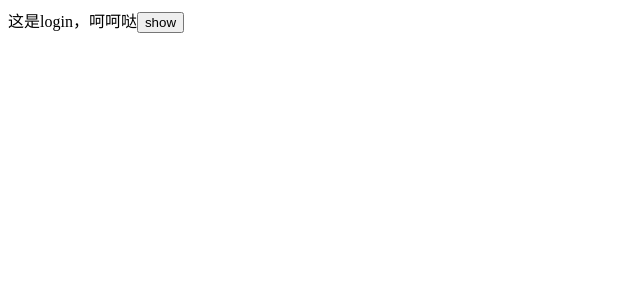
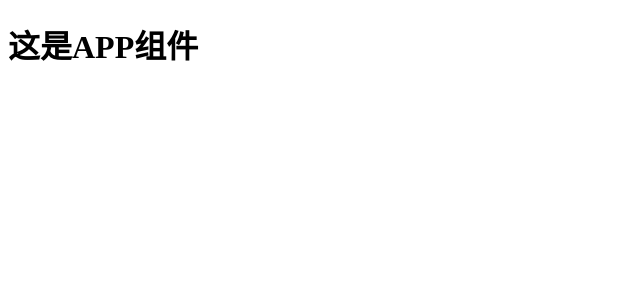
Before and after one commit to QSpinach/webpack-study, a Vue app: page / in a window 1280 px wide. Shown: the top 300 px of the page, without its empty margins (0-640 px from the left). Built offline with nearby package versions, Linux system fonts and the light colour scheme.

Commit message:
webpack-vue-router

```diff
--- a/package.json
+++ b/package.json
@@ -37,6 +37,7 @@
   "dependencies": {
     "bootstrap": "3",
     "jquery": "^3.3.1",
-    "vue": "^2.5.17"
+    "vue": "^2.5.17",
+    "vue-router": "^3.0.1"
   }
 }
--- /dev/null
+++ b/src/App.vue
@@ -0,0 +1,17 @@
+<template>
+  <div>
+    <h1>
+      这是APP组件
+    </h1>
+  </div>
+</template>
+
+<script>
+export default {
+
+}
+</script>
+
+<style>
+
+</style>
--- a/src/login.vue
+++ /dev/null
@@ -1,26 +0,0 @@
-<template>
-<div>
-  <span>这是login，{{msg}}</span>
-  <button @click="show">show</button>
-</div>
-</template>
-
-<script>
-  export default {
-    name: 'Login',
-    data: () => {
-      return {
-        msg: '呵呵哒'
-      }
-    },
-    methods: {
-      show: ()=> {
-        console.log('show')
-      }
-    }
-  }
-</script>
-
-<style>
-
-</style>
--- a/src/main.js
+++ b/src/main.js
@@ -1,7 +1,7 @@
 import Vue from 'vue'
-import login from './login.vue'
+import app from 'App'
 
 var vm = new Vue({
   el: '#app',
-  render: c => c(login)
+  render: c => c(app)
 })
```
Also changed, not shown: 1 other file (tests, documents, lock files or other folders).
